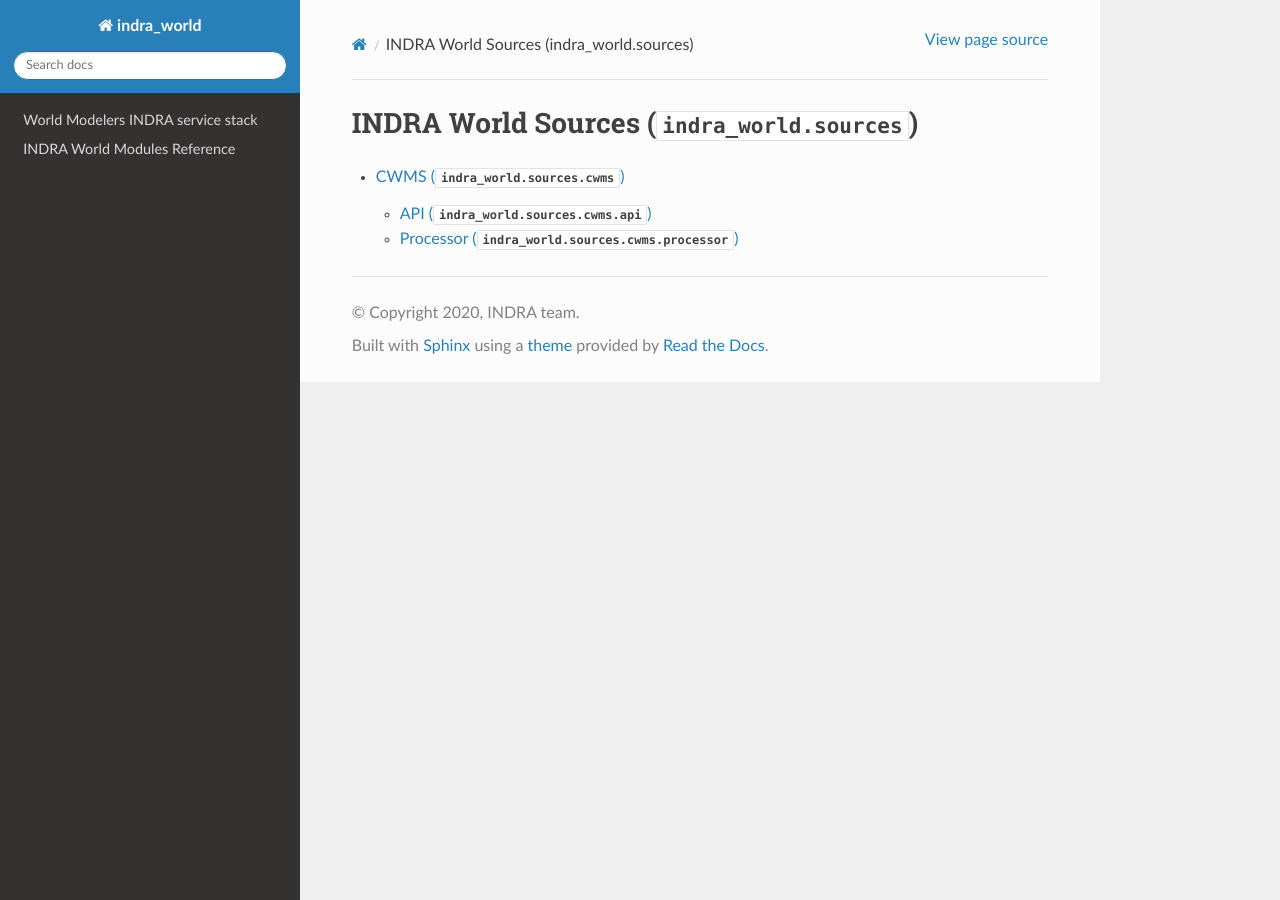
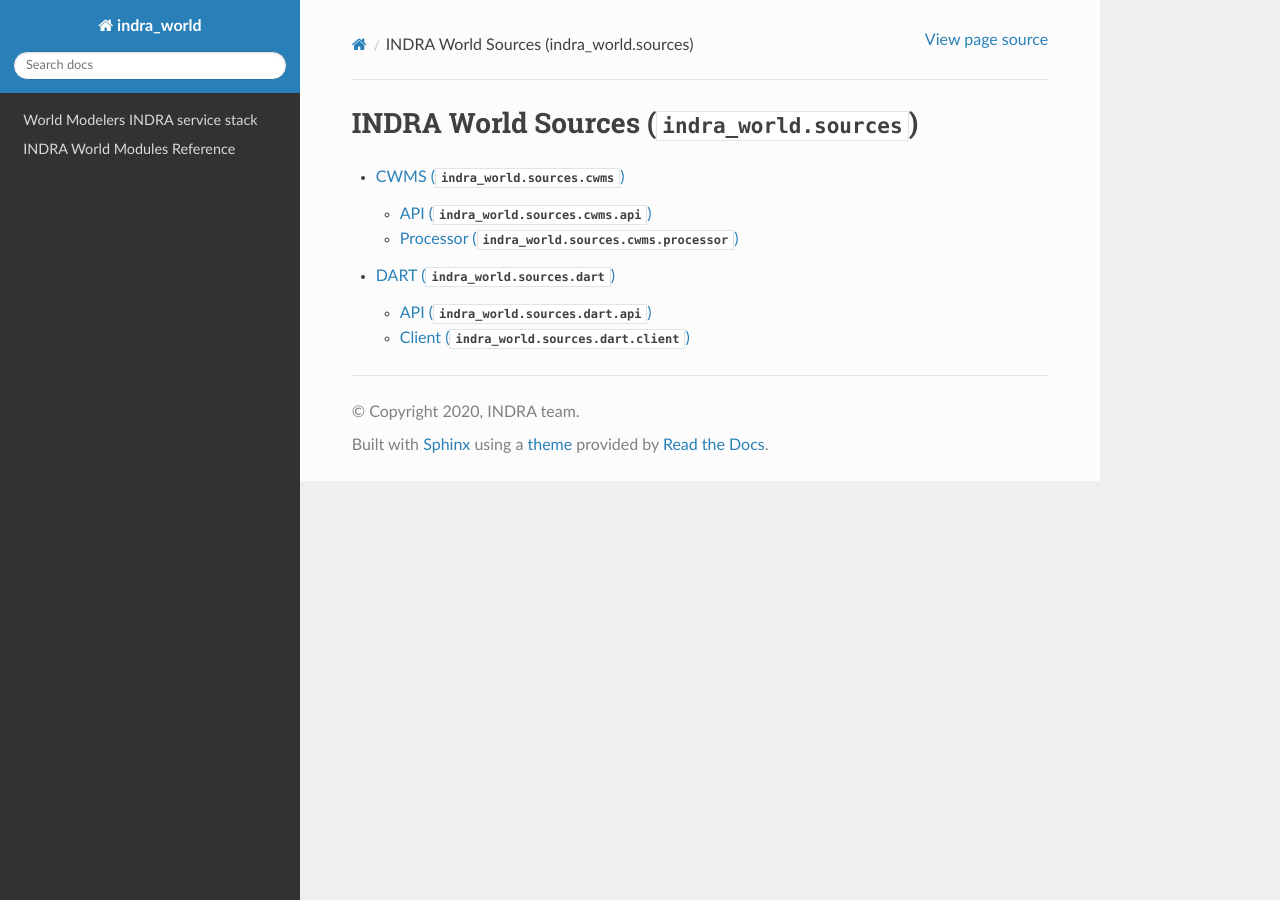
Before and after one commit to gyorilab/indra_world, a Sphinx documentation site: the page built from doc/modules/sources/index.rst, in a window 1280 px wide. Built offline with Sphinx 7.4.7 and the Read the Docs theme 2.0.0, drawn with Linux system fonts in a browser that asks for light colours.

Commit message:
Add DART to sources module

```diff
--- a/doc/modules/sources/index.rst
+++ b/doc/modules/sources/index.rst
@@ -5,3 +5,4 @@ INDRA World Sources (:py:mod:`indra_world.sources`)
    :maxdepth: 3
 
    cwms
+   dart
```
Also changed, not shown: doc/modules/sources/dart.rst (added, +17 -0 lines).
